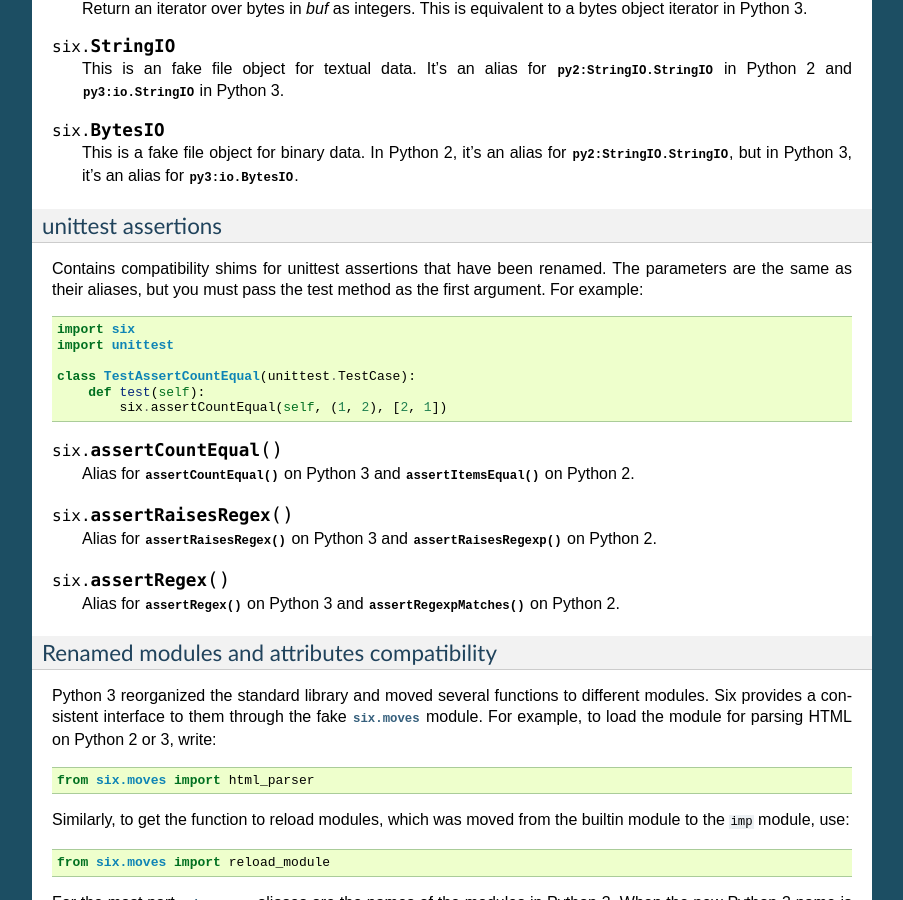
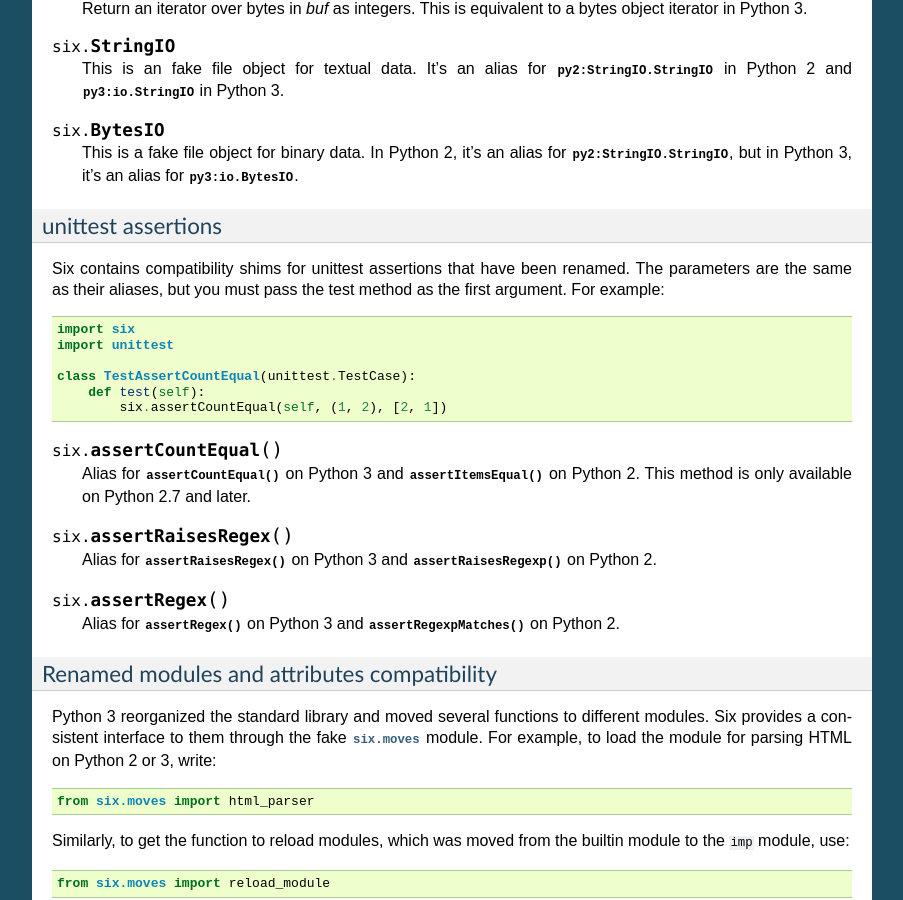
Before and after one commit to benjaminp/six, a Sphinx documentation site: the page built from documentation/index.rst, in a window 1280 px wide and 900 px high, scrolled down 5694 px. Shown: the whole window, without its empty margins (198-1101 px from the left). Built offline with Sphinx 7.4.7, drawn with Linux system fonts in a browser that asks for light colours.

Commit message:
note that assertCountEqual is newish

```diff
--- a/documentation/index.rst
+++ b/documentation/index.rst
@@ -440,7 +440,7 @@
 unittest assertions
 >>>>>>>>>>>>>>>>>>>
 
-Contains compatibility shims for unittest assertions that have been renamed.
+Six contains compatibility shims for unittest assertions that have been renamed.
 The parameters are the same as their aliases, but you must pass the test method
 as the first argument. For example::
 
@@ -455,7 +455,8 @@
 .. function:: assertCountEqual()
 
    Alias for :meth:`~py3:unittest.TestCase.assertCountEqual` on Python 3 and
-   :meth:`~py2:unittest.TestCase.assertItemsEqual` on Python 2.
+   :meth:`~py2:unittest.TestCase.assertItemsEqual` on Python 2.  This method is
+   only available on Python 2.7 and later.
 
 .. function:: assertRaisesRegex()
 
```
